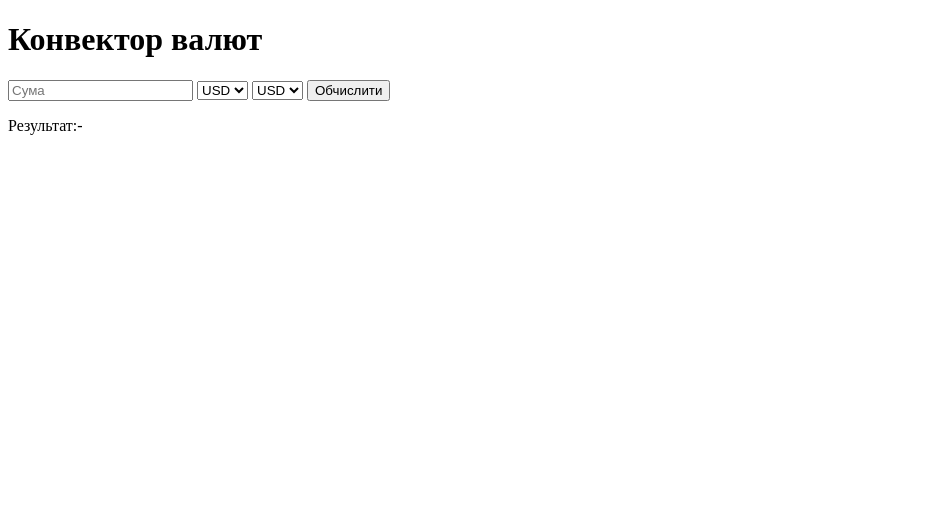
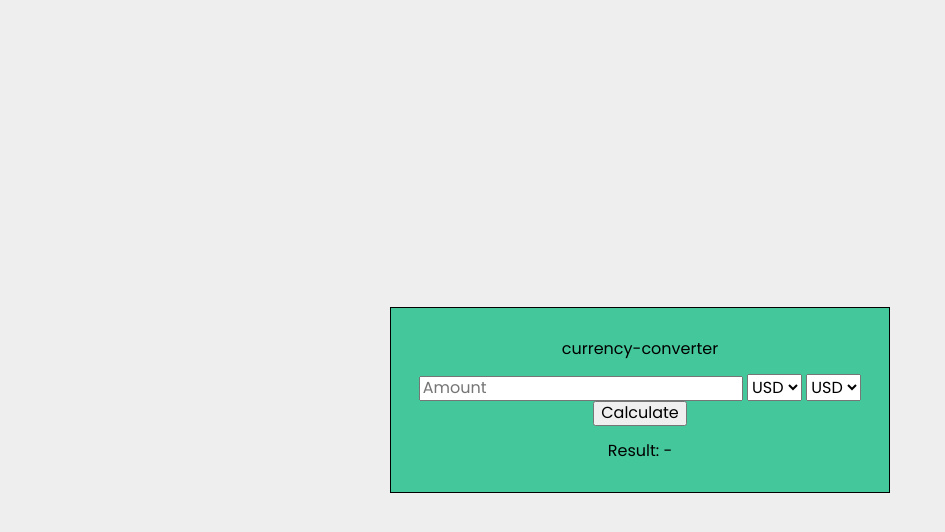
Before and after one commit to mileni67/calculator-walut, a plain HTML site: page index.html in a window 1280 px wide. Shown: the whole page, without its empty margins (0-945 px from the left). Drawn offline with nearby package versions, Linux system fonts and the light colour scheme.

Commit message:
added default style

```diff
--- a/index.html
+++ b/index.html
@@ -4,22 +4,29 @@
 <head>
     <meta charset="UTF-8">
     <meta name="viewport" content="width=device-width, initial-scale=1.0">
-    <title>Calculator walut</title>
+    <title>currency-converter</title>
     <link rel="stylesheet" href="./style.css">
+    <link rel="preconnect" href="https://fonts.googleapis.com">
+    <link rel="preconnect" href="https://fonts.gstatic.com" crossorigin>
+    <link href="https://fonts.googleapis.com/css2?family=Poppins:wght@400;700&display=swap" rel="stylesheet">
+    <link rel="stylesheet" href="https://cdnjs.cloudflare.com/ajax/libs/normalize/8.0.1/normalize.min.css"
+        integrity="sha512-NhSC1YmyruXifcj/KFRWoC561YpHpc5Jtzgvbuzx5VozKpWvQ+4nXhPdFgmx8xqexRcpAglTj9sIBWINXa8x5w=="
+        crossorigin="anonymous" referrerpolicy="no-referrer" />
 </head>
 
-<body>
-    <h1>Конвектор валют</h1>
+<body class="page">
 
-    <input type="number" id="amount" placeholder="Сума" step="0.01">
+    <div class="converter">
+        <p class="legend">currency-converter</p>
+        <input type="number" id="amount" placeholder="Amount" step="0.01">
 
-    <select id="from"></select>
-    <select id="to"></select>
+        <select id="from"></select>
+        <select id="to"></select>
 
-    <button id="convert">Обчислити</button>
+        <button id="convert">Calculate</button>
 
-    <p>Результат:<span id="result">-</span></p>
-
+        <p>Result: <span id="result">-</span></p>
+    </div>
     <script src="script.js"></script>
 </body>
 
--- a/style.css
+++ b/style.css
@@ -0,0 +1,33 @@
+html {
+    box-sizing: border-box;
+}
+
+*,
+::after,
+::before {
+    box-sizing: inherit;
+}
+
+.page {
+    max-width: 1000px;
+    margin: 0 auto;
+    font-family: 'Poppins', sans-serif;
+    background-color: #eee;
+
+    display: flex;
+    justify-content: center;
+    /* горизонтально */
+    align-items: center;
+    /* вертикально */
+
+    height: 100vh;
+    /* займати всю висоту вікна */
+    text-align: center;
+}
+
+.converter {
+    border: solid 1px;
+    padding: 16px;
+    background-color: rgb(69, 199, 156);
+    max-width: 500px;
+}
```
